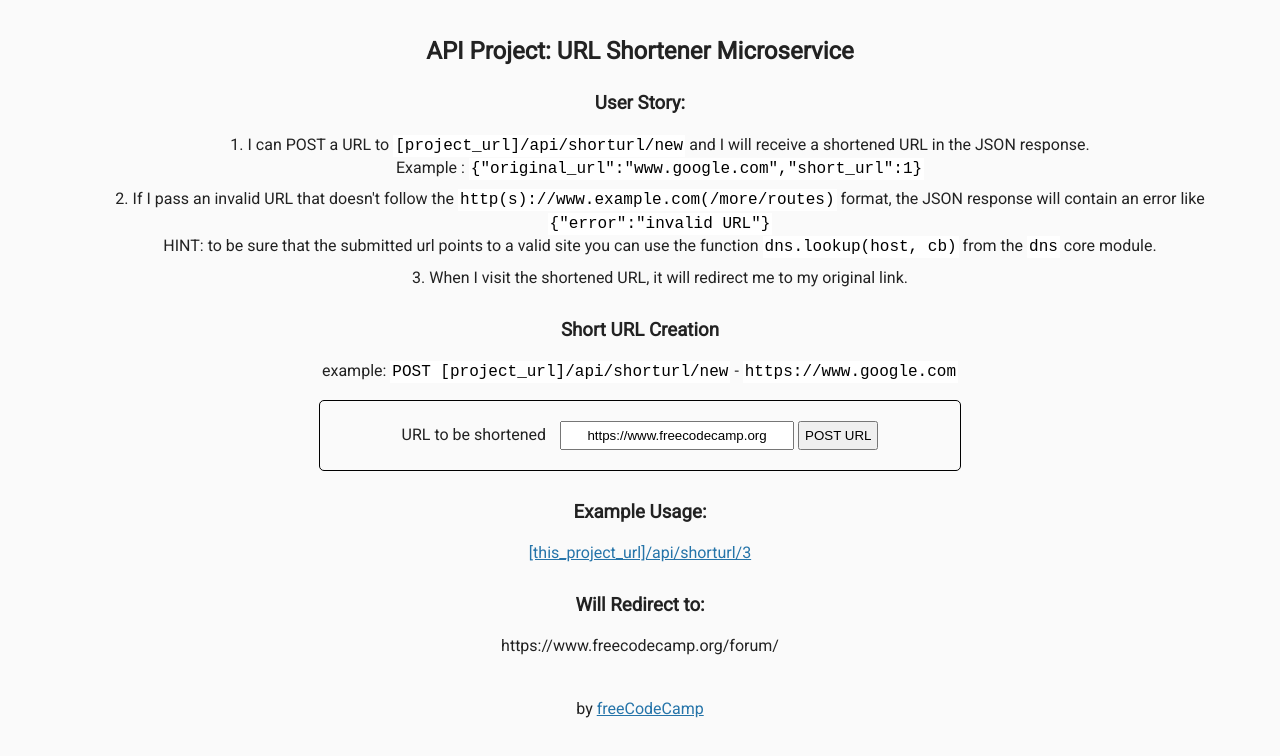
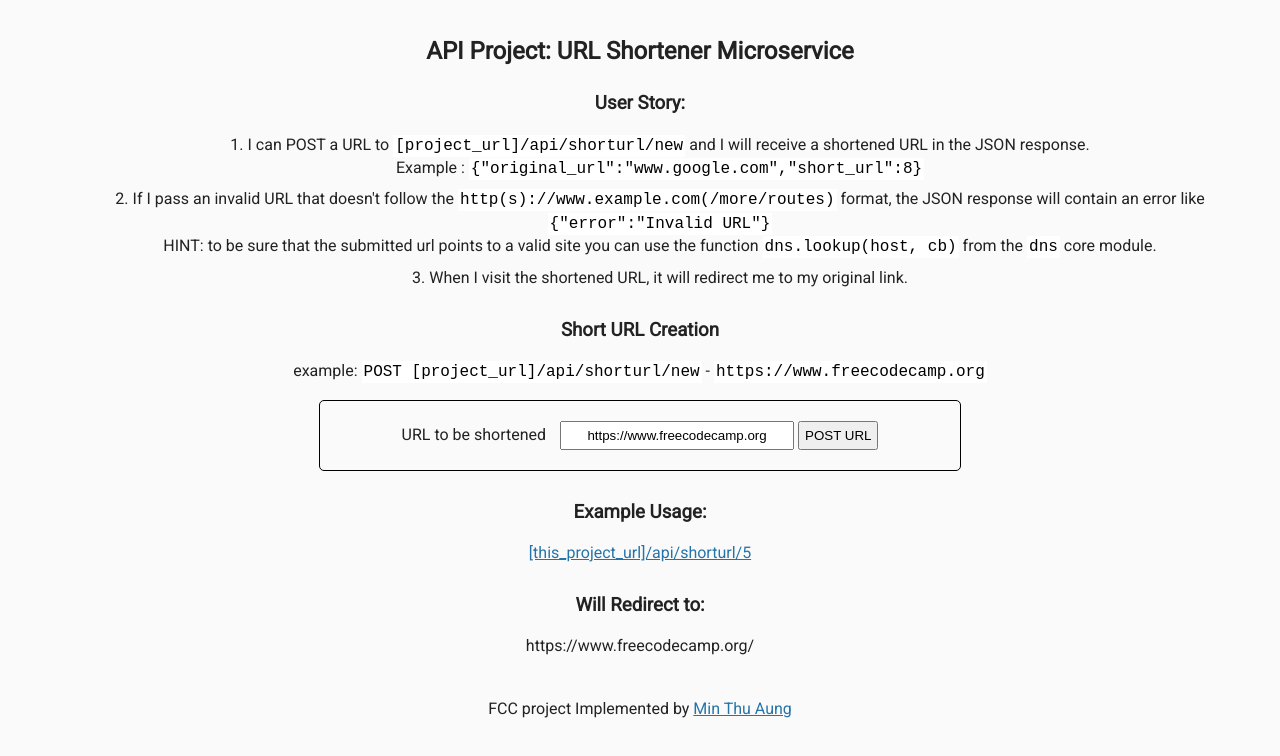
Before and after one commit to minthulim/url-shortener, a website: page views/index.html in a window 1280 px wide. Drawn offline with Linux system fonts and the light colour scheme.

Commit message:
minor changes to project description

```diff
--- a/views/index.html
+++ b/views/index.html
@@ -14,15 +14,15 @@
         <h2>API Project: URL Shortener Microservice</h2>
         <h3>User Story: </h3>
         <ol>
-          <li>I can POST a URL to <code>[project_url]/api/shorturl/new</code> and I will receive a shortened URL in the JSON response.<br>Example : <code>{"original_url":"www.google.com","short_url":1}</code></li>
-          <li>If I pass an invalid URL that doesn't follow the <code>http(s)://www.example.com(/more/routes)</code> format, the JSON response will contain an error like <code>{"error":"invalid URL"}</code><br>
+          <li>I can POST a URL to <code>[project_url]/api/shorturl/new</code> and I will receive a shortened URL in the JSON response.<br>Example : <code>{"original_url":"www.google.com","short_url":8}</code></li>
+          <li>If I pass an invalid URL that doesn't follow the <code>http(s)://www.example.com(/more/routes)</code> format, the JSON response will contain an error like <code>{"error":"Invalid URL"}</code><br>
           HINT: to be sure that the submitted url points to a valid site you can use the function <code>dns.lookup(host, cb)</code> from the <code>dns</code> core module.</li>
           <li>When I visit the shortened URL, it will redirect me to my original link.</li>
         </ol>
 
         <h3>Short URL Creation </h3>
         <p>
-          example: <code>POST [project_url]/api/shorturl/new</code> - <code>https://www.google.com</code>
+          example: <code>POST [project_url]/api/shorturl/new</code> - <code>https://www.freecodecamp.org</code>
         </p>
         <form action="api/shorturl/new" method="POST">
           <label for="url_input">URL to be shortened</label>
@@ -30,16 +30,16 @@
           <input type="submit" value="POST URL">
         </form>
         <h3>Example Usage:</h3>
-        <a href="https://thread-paper.glitch.me/api/shorturl/3">
-          [this_project_url]/api/shorturl/3
+        <a href="https://rain-moose.glitch.me/api/shorturl/5">
+          [this_project_url]/api/shorturl/5
         </a>
 
         <h3>Will Redirect to:</h3>
-        <p>https://www.freecodecamp.org/forum/</p>
+        <p>https://www.freecodecamp.org/</p>
       </div>
       <div class="footer">
         <p>
-          by <a href="https://www.freecodecamp.org">freeCodeCamp</a>
+          FCC project Implemented by <a href="https://github.com/min49/url-shortener">Min Thu Aung</a>
         </p>
       </div>
    </body>
```
Also changed, not shown: README.md.
